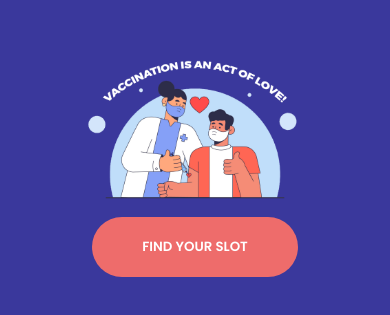
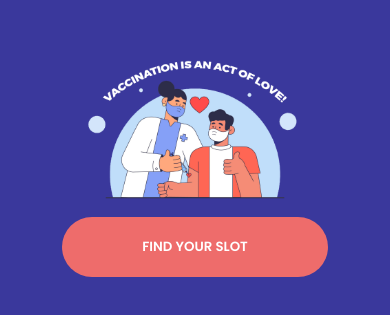
Before and after one commit to priyanka-gh/cowin, a React (Create React App) app: page / in a window 390 px wide. Shown: the part 259-574 px from the top of the page. Built offline with nearby package versions, Linux system fonts and the light colour scheme.

Commit message:
minor changes

```diff
--- a/src/App.css
+++ b/src/App.css
@@ -53,88 +53,4 @@ a{
     width: 60%;
   }
 
-  .btn button{
-    border: none;
-    border-radius: 5rem;
-    outline: none;
-    padding: 2rem 5rem;
-    color: white;
-    font-family: 'Poppins',sans-serif;
-    font-weight: 600;
-    text-decoration: none;
-    display: block;
-    margin: auto auto;
-  }
 }
-/*
-
-@import url('https://fonts.googleapis.com/css2?family=Poppins:wght@200;300;400;500;600;700;800&display=swap');
-.app{
-  background-color: #3A389C;
-  height: 100vh;
-  width: 100%;
-}
-
-
-.app  img{
-  width: 50%;
-  margin: auto;
-  display: block;
-  justify-content: center;
-  align-items: center;
-}
-
-.btn button{
-  background-color: #EE6C6B;
-  display: block;
-  border: none;
-  border-radius: 5rem;
-  outline: none;
-  padding: 2rem 8rem;
-  color: white;
-  font-family: 'Poppins',sans-serif;
-  font-weight: 600;
-  text-decoration: none;
-  margin: auto auto;
-}
-
-.btn button:hover{
-  cursor: pointer;
-  transform: scale(1.05);
-}
-
-a{
-  color: white;
-  text-decoration: none;
-}
-
-@media  (min-width: 700px) {
-  .app{
-    background-color: #3A389C;
-    height: 100vh;
-    display: flex;
-    align-items: center;
-    justify-content: center;
-    width: 100%;
-    flex-direction: column;
-    flex-wrap: wrap;
-  }
-
-  .btn button{
-    background-color: #EE6C6B;
-    display: inline;
-    border: none;
-    border-radius: 5rem;
-    outline: none;
-    padding: 2rem 8rem;
-    color: white;
-    font-family: 'Poppins',sans-serif;
-    font-weight: 600;
-    text-decoration: none;
-
-  }
-
-  .app  img{
-    width: 50rem;
-  }
-} */
```
Also changed, not shown: src/Components/SelectionScreen/SelectionScreen.css (+0 -42 lines).
